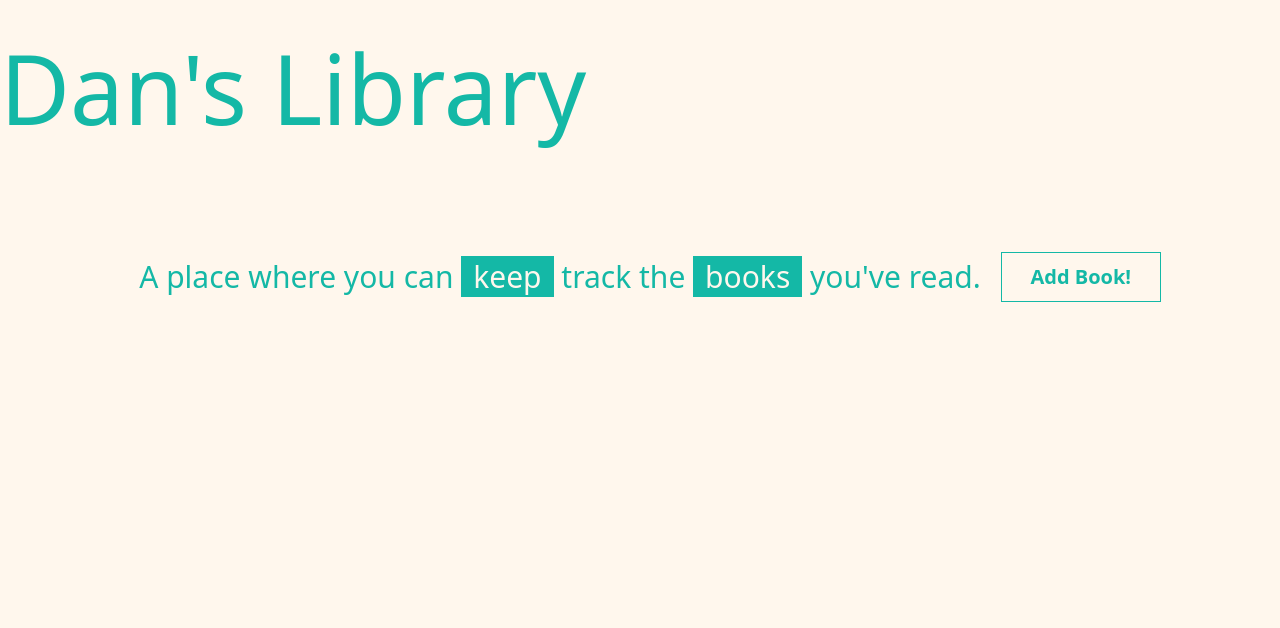
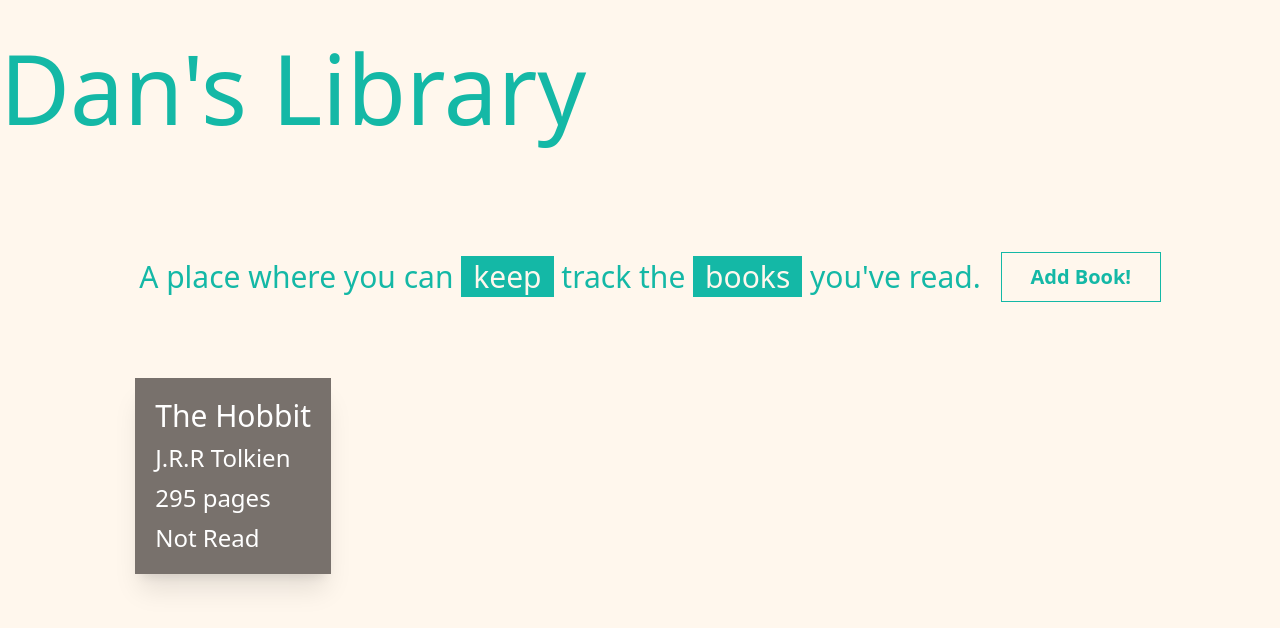
Before and after one commit to dajaramim/library-top, a website: page index.html in a window 1280 px wide. Drawn offline with Linux system fonts and the light colour scheme.

Commit message:
feat: a book added for example

```diff
--- a/library.js
+++ b/library.js
@@ -107,6 +107,8 @@ function renderLibrary() {
     bookPages.textContent = book.pages + " pages";
     bookRead.textContent = book.read === "true" ? "Read" : "Not Read";
 
+    bookTitle.classList.add("text-3xl", "capitalize");
+    bookAuthor.classList.add("capitalize");
     bookRead.classList.add("cursor-pointer", "transition-colors", "read");
 
     if (bookRead.textContent === "Read") {
@@ -160,4 +162,6 @@ function clearHTML() {
   }
 }
 eventListeners();
+theHobbit = new Book("The Hobbit", "J.R.R Tolkien", "295", false);
+addBookToLibrary(theHobbit);
 renderLibrary();
```
Also changed, not shown: output.css.
